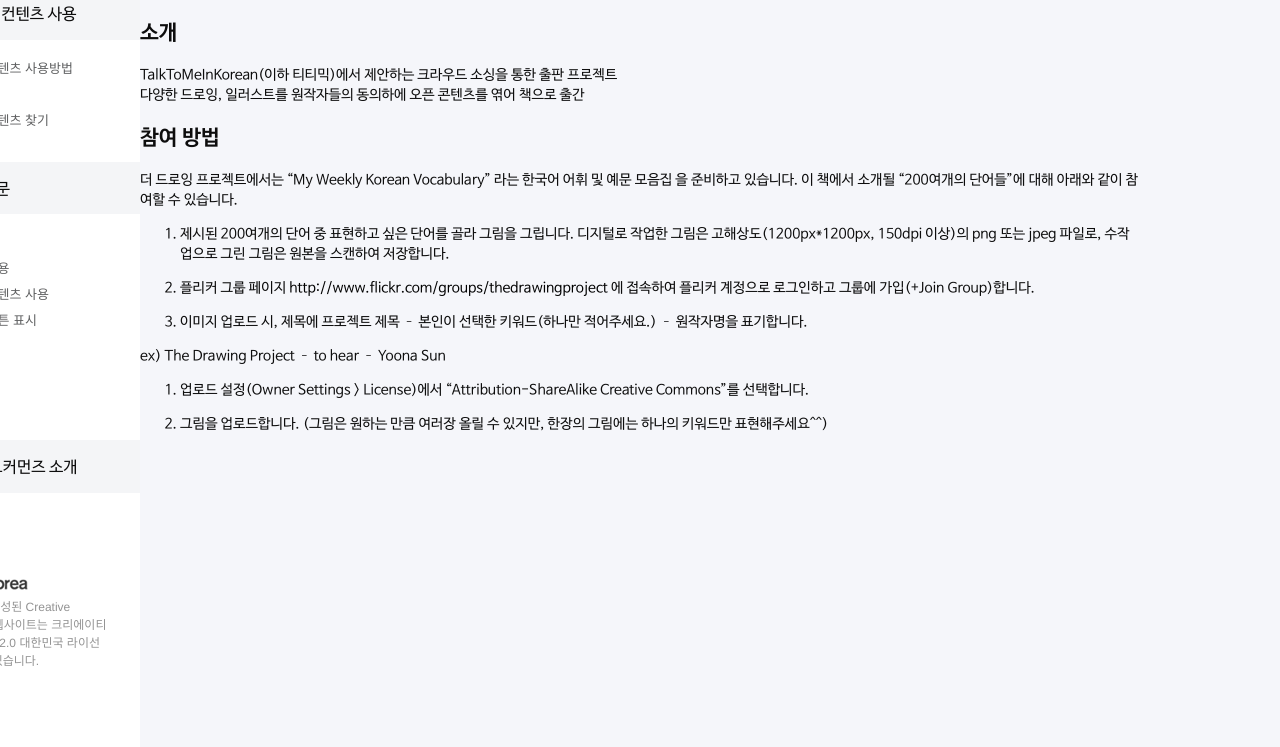
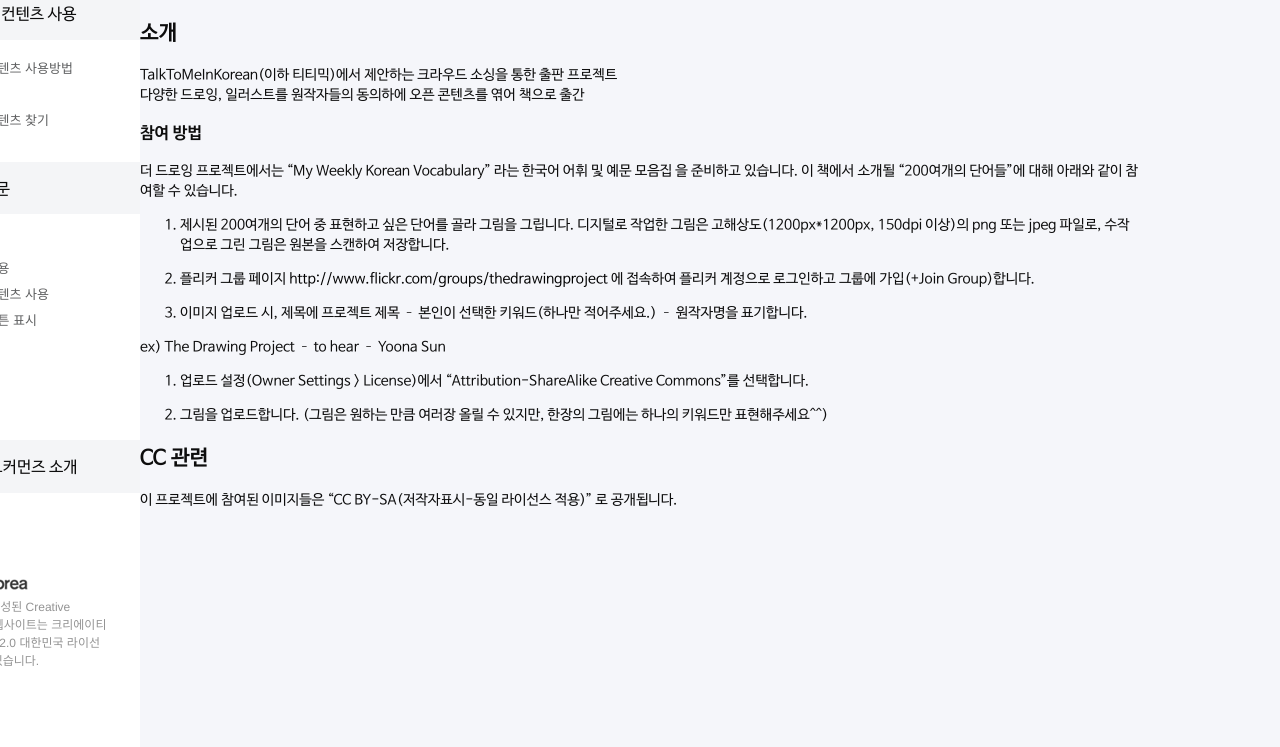
Before and after one commit to creativecommonskorea/cclguide, a Jekyll site: the page built from _showcases/the-drawing-project.md, in a window 1280 px wide. Shown: the part 624-1371 px from the top of the page. Built offline with Jekyll 4.4.1, drawn with Linux system fonts in a browser that asks for light colours; nearby versions of some CDN libraries; some web fonts are replaced; a style sheet for code colours, icons or effects is not loaded.

Commit message:
Updated the-drawing-project.md

```diff
--- a/_showcases/the-drawing-project.md
+++ b/_showcases/the-drawing-project.md
@@ -11,6 +11,7 @@ published: true
 ---
 
 
+
 ![headerlogo3.png](http://cckorea.org/xe/files/attach/images/396/249/391/001/headerlogo3.png)
 
 [TalkToMeInKorean](http://www.talktomeinkorean.com/thedrawingproject/), CC BY-NC-ND
@@ -20,7 +21,7 @@ published: true
 - TalkToMeInKorean(이하 티티믹)에서 제안하는 크라우드 소싱을 통한 출판 프로젝트
 - 다양한 드로잉, 일러스트를 원작자들의 동의하에 오픈 콘텐츠를 엮어 책으로 출간
 
-## 참여 방법
+### 참여 방법
 
 더 드로잉 프로젝트에서는 "My Weekly Korean Vocabulary" 라는 한국어 어휘 및 예문 모음집 을 준비하고 있습니다. 이 책에서 소개될 "200여개의 단어들"에 대해 아래와 같이 참여할 수 있습니다.
 
@@ -35,3 +36,6 @@ ex) The Drawing Project – to hear – Yoona Sun
 4. 업로드 설정(Owner Settings > License)에서 “Attribution-ShareAlike Creative Commons”를 선택합니다.
 
 5. 그림을 업로드합니다. (그림은 원하는 만큼 여러장 올릴 수 있지만, 한장의 그림에는 하나의 키워드만 표현해주세요^^)
+
+## CC 관련
+이 프로젝트에 참여된 이미지들은 "CC BY-SA(저작자표시-동일 라이선스 적용)" 로 공개됩니다.
```
